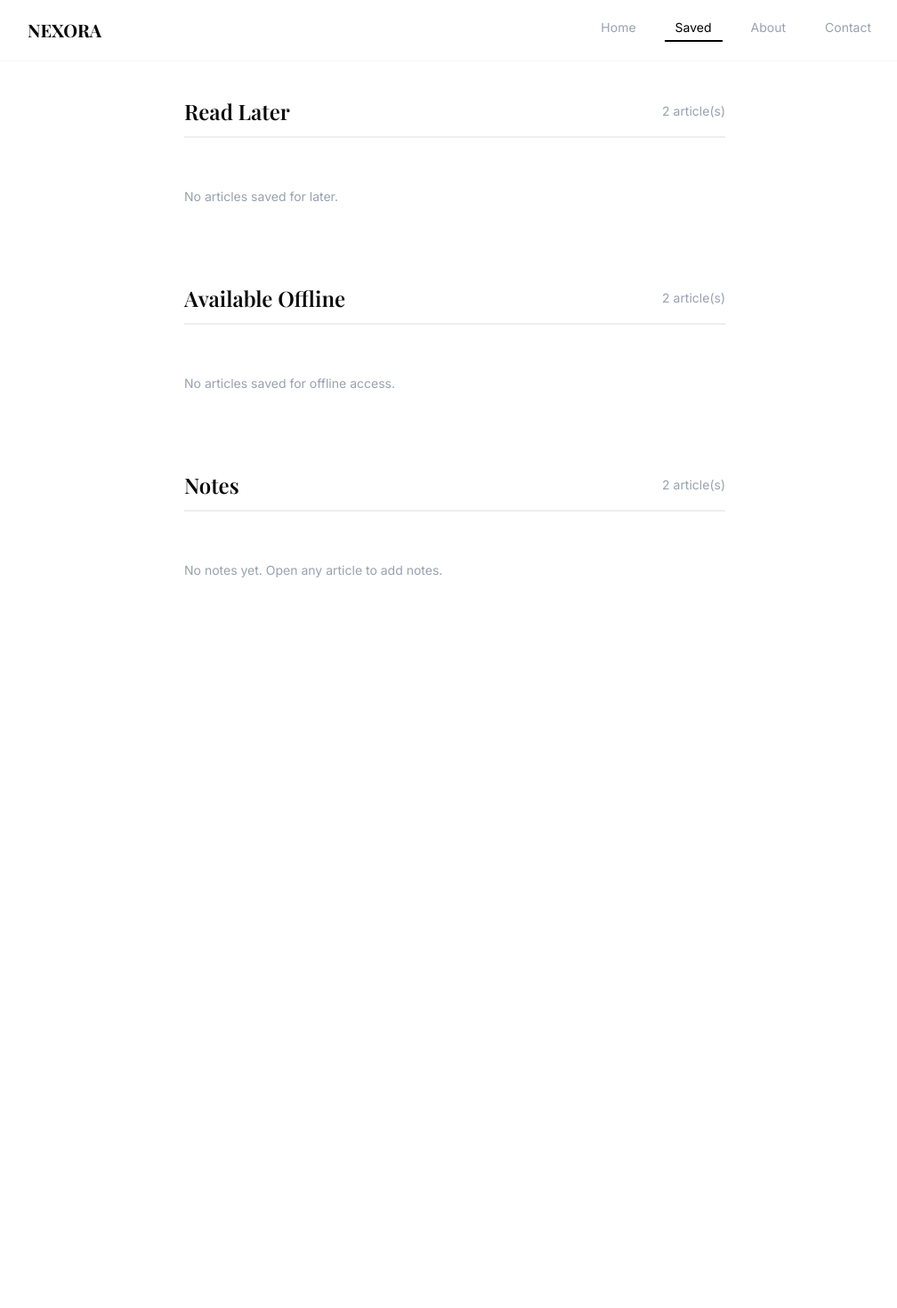
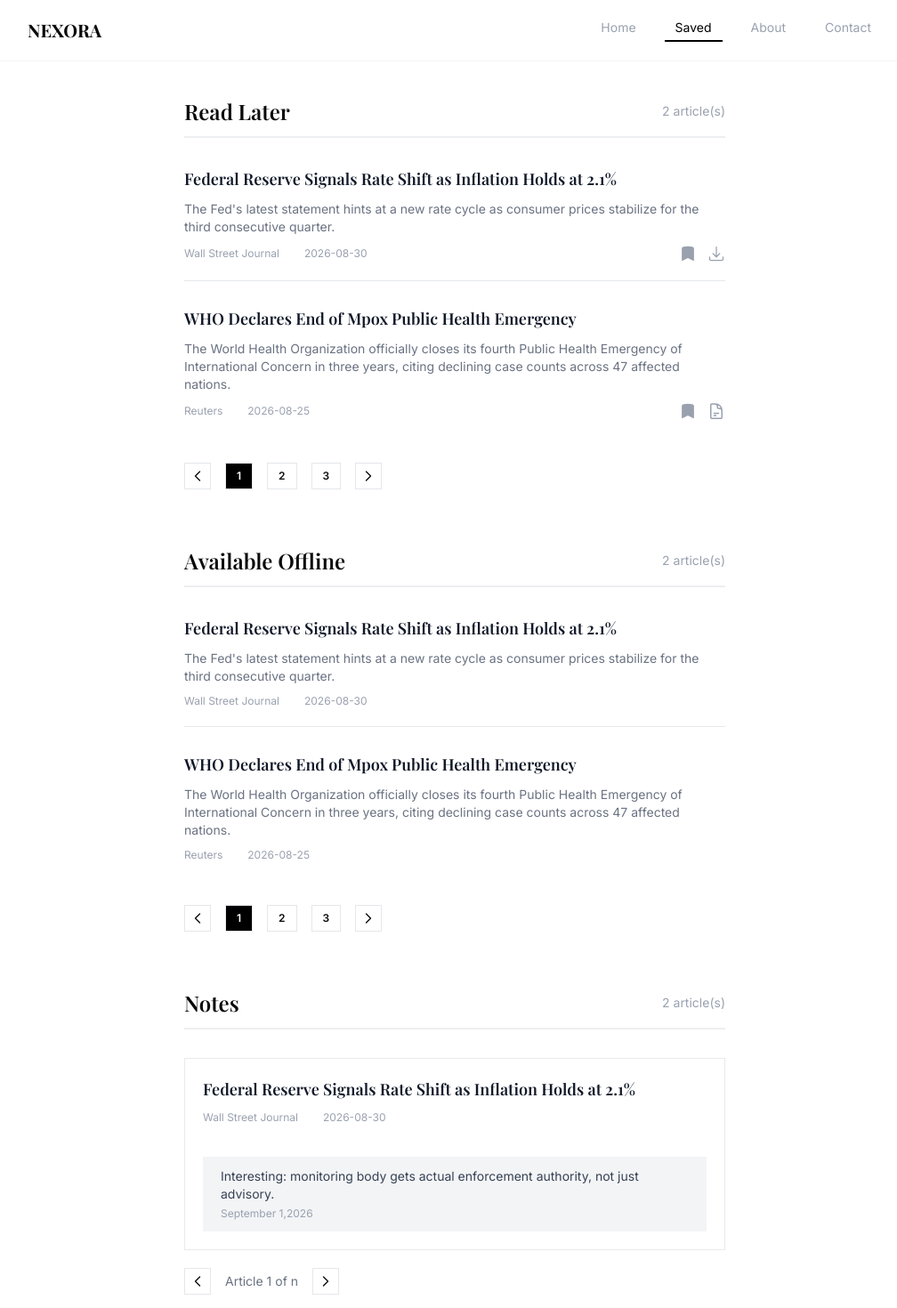
Before and after one commit to anonymous6299/NEXORA, a React (Vite) app: page /saved in a window 1280 px wide. Shown: the top 1470 px of the page at 89% size, without its empty margins (129-1137 px from the left). Before the commit the page ends 800 px from the top, so only its background shows below. Built offline with nearby package versions, Linux system fonts and the light colour scheme; a web font is replaced by a local one.

Commit message:
pagination refactor and minor changes

```diff
--- a/components/pages/Article.jsx
+++ b/components/pages/Article.jsx
@@ -3,6 +3,7 @@ import { useState } from 'react'
 import SVG from '../ui/SVG'
 import AISummary from '../ui/AISummary'
 import ArticleLoading from '../ui/ArticleLoading'
+import {NewsError} from '../ui/NewsLoadErr'
 
 // svg props
 const props = {
@@ -115,13 +116,13 @@ const NotesSection = () => {
                 name="note"
                 id="note"
                 rows={3}
-                className='w-full focus:outline-none resize-none text-sm px-3 py-2.5 border border-transparent focus:border-gray-300 transition-all h-full'
+                className='w-full focus:outline-none resize-none text-sm px-3 py-2.5 border border-transparent focus:border-gray-300 transition-all h-full placeholder:text-gray-400/80'
                 placeholder='Add a note...'
                 value={Note}
                 onChange={(e)=>{setNote(e.target.value)}}>
                 </textarea>
 
-                <div className='flex justify-between items-center bg-gray-100 px-3 py-2'>
+                <div className='flex justify-between items-center bg-gray-100/80 px-3 py-2'>
                     <p className='text-xs text-gray-400'>x remaining</p>
                     <button className='bg-black disabled:opacity-30 text-white capitalize px-3 py-1.5 text-xs cursor-pointer disabled:cursor-not-allowed' disabled={Note===""}>save</button>
                 </div>
@@ -136,11 +137,12 @@ const Article = () => {
     return (
         <div className="flex items-start px-40 my-10 justify-between">
             {/* news content on left */}
-            {/* <NewsContent /> */}
+            <NewsContent />
 
             {/* notes on right */}
-            {/* <NotesSection /> */}
-            <ArticleLoading/>
+            <NotesSection />
+            {/* <ArticleLoading/> */}
+            {/* <NewsError /> */}
         </div>
     )
 }
--- a/components/pages/Home.jsx
+++ b/components/pages/Home.jsx
@@ -3,7 +3,7 @@ import CommonHeader from "../ui/CommonHeader"
 import HomeHeader from "../ui/HomeHeader"
 import NewsCard from "../ui/NewsCard"
 import {NewsCardLoading, NewsError, RecommendationError} from "../ui/NewsLoadErr"
-import { Notes_Article_Pgtn } from "../ui/Pagination"
+import Pagination from "../ui/Pagination"
 import SVG from "../ui/SVG"
 
 
@@ -14,7 +14,7 @@ import SVG from "../ui/SVG"
 const LatestNews = () => {
     return (
         <div className="w-full">
-            {/* <CommonHeader
+            <CommonHeader
                 title={"latest news"}
                 hr={false}
             />
@@ -25,12 +25,13 @@ const LatestNews = () => {
                             news={ele}
                             key={pos}
                             isLast={pos + 1 === rl_articles.length}
+                            icons={true}
                         />
                     })
                 }
-            </div> */}
+            </div>
             {/* <NewsCardLoading n={4}/> */}
-            <NewsError/>
+            {/* <NewsError/> */}
         </div>
     )
 }
@@ -44,7 +45,7 @@ const LatestNews = () => {
 const RecommendedNews = () => {
     return (
         <div className="w-1/2">
-            {/* <CommonHeader
+            <CommonHeader
                 title={"recommended"}
                 articles={false}
             />
@@ -60,9 +61,9 @@ const RecommendedNews = () => {
                         />
                     })
                 }
-            </div> */}
+            </div>
             {/* <NewsCardLoading n={4}/> */}
-            <RecommendationError/>
+            {/* <RecommendationError/> */}
         </div>
     )
 }
@@ -84,7 +85,7 @@ const Home = () => {
             </div>
 
             {/* bottom pagination */}
-            <Notes_Article_Pgtn />
+            <Pagination />
         </div>
     )
 }
--- a/components/pages/SavedArticles.jsx
+++ b/components/pages/SavedArticles.jsx
@@ -2,7 +2,7 @@
 import NewsCard from "../ui/NewsCard"
 import { rl_articles } from "../../data"
 import NotesCard from "../ui/NotesCard"
-import { Notes_Article_Pgtn } from "../ui/Pagination"
+import Pagination from "../ui/Pagination"
 import CommonHeader from "../ui/CommonHeader"
 
 
@@ -13,15 +13,16 @@ const ReadLater = () => {
     <div>
       <CommonHeader title={"read later"} />
       {/* articles */}
-      {/* {rl_articles.map((ele, pos) => {
+      {rl_articles.map((ele, pos) => {
         return <NewsCard
           icons={true}
           news={ele}
           isLast={pos + 1 === rl_articles.length}
           key={pos}
         />
-      })} */}
-      <p className="text-sm text-gray-400 py-6">No articles saved for later.</p>
+      })}
+      {/* <p className="text-sm text-gray-400 py-6">No articles saved for later.</p> */}
+      <Pagination/>
     </div>
     )
   //
@@ -34,15 +35,16 @@ const OfflineSec = () => {
     <div>
       <CommonHeader title={"available offline"} />
       {/* articles */}
-      {/* {rl_articles.map((ele, pos) => {
+      {rl_articles.map((ele, pos) => {
         return <NewsCard
           icons={false}
           news={ele}
           isLast={pos + 1 === rl_articles.length}
           key={pos}
         />
-      })} */}
-      <p className="text-sm text-gray-400 py-6">No articles saved for offline access.</p>
+      })}
+      <Pagination/>
+      {/* <p className="text-sm text-gray-400 py-6">No articles saved for offline access.</p> */}
     </div>
     )
   //
@@ -56,9 +58,9 @@ const NotesSec = () => {
     <div>
       <CommonHeader title={"notes"} />
       {/* articles */}
-      {/* <NotesCard/>
-      <Notes_Article_Pgtn /> */}
-      <p className="text-sm text-gray-400 py-6">No notes yet. Open any article to add notes.</p>
+      <NotesCard/>
+      <Pagination Pg_Type={"notes"}/>
+      {/* <p className="text-sm text-gray-400 py-6">No notes yet. Open any article to add notes.</p> */}
     </div>
     )
 }
--- a/components/ui/HomeHeader.jsx
+++ b/components/ui/HomeHeader.jsx
@@ -72,14 +72,14 @@ const HomeHeader = () => {
 
             {/* language and country on right side*/}
             <div className="flex justify-between items-start space-x-5">
-                <select name="language" id="language" autoComplete="off" className=" border border-gray-200 focus:border-gray-400 px-2.5 py-1.5 text-sm">
+                <select name="language" id="language" autoComplete="off" className=" border border-gray-200 focus:border-gray-400 px-2.5 py-1.5 text-sm cursor-pointer">
                     {
                         languages.map((ele, pos) => {
                             return <option value={pos} key={pos}>{ele}</option>
                         })
                     }
                 </select>
-                <select name="country" id="country" autoComplete="off" className=" border border-gray-200 focus:border-gray-400 px-2.5 py-1.5 text-sm">
+                <select name="country" id="country" autoComplete="off" className=" border border-gray-200 focus:border-gray-400 px-2.5 py-1.5 text-sm cursor-pointer">
                     {
                         countries.map((ele, pos) => {
                             return <option value={pos} key={pos}>{ele}</option>
--- a/components/ui/NewsLoadErr.jsx
+++ b/components/ui/NewsLoadErr.jsx
@@ -36,7 +36,7 @@ const NewsError = () => {
         <div className="w-fit mx-auto flex flex-col items-center space-y-5 mt-28">
             <SVG className={"size-10 text-[#9ca3af]"} d={"M12 9v3.75m9-.75a9 9 0 1 1-18 0 9 9 0 0 1 18 0Zm-9 3.75h.008v.008H12v-.008Z"} {...props} />
             <div className="text-center space-y-2 w-80">
-                <p className=" text-sm font-medium text-gray-800">Unable to load articles</p>
+                <p className=" text-sm font-medium text-gray-800">Unable to load content</p>
                 <p className="text-xs text-gray-400">We could not reach the server. Check your connection and try again.</p>
             </div>
             <button className="text-sm border border-gray-300 hover:border-gray-500 transition-colors px-4 py-2 cursor-pointer">Retry</button>
--- a/components/ui/Pagination.jsx
+++ b/components/ui/Pagination.jsx
@@ -2,8 +2,8 @@
 
 import SVG from "./SVG"
 
-// pagination for notes section in saved pages
-const Notes_Article_Pgtn = () => {
+// pagination
+const Pagination = ({ Pg_Type }) => {
     // common props
     const props = {
         SVGOthers: {
@@ -30,8 +30,11 @@ const Notes_Article_Pgtn = () => {
                 />
             </button>
 
-            {/* description text */}
-            <p className="text-sm text-gray-500">Article 1 of n</p>
+            {/* description text or page numbers */}
+            {Pg_Type === "notes" ? <p className="text-sm text-gray-500">Article 1 of n</p> : Array.from({ length: 3 }).map((ele, pos) => {
+                return <button className={`${btnClass} ${pos === 0 ? "bg-black text-white" : ""} text-xs px-3 font-bold`} key={pos}>{pos + 1}</button>
+            })}
+
 
             {/* next */}
             <button className={btnClass}>
@@ -45,4 +48,7 @@ const Notes_Article_Pgtn = () => {
     )
 }
 
-export { Notes_Article_Pgtn }
+
+
+
+export default Pagination
```
